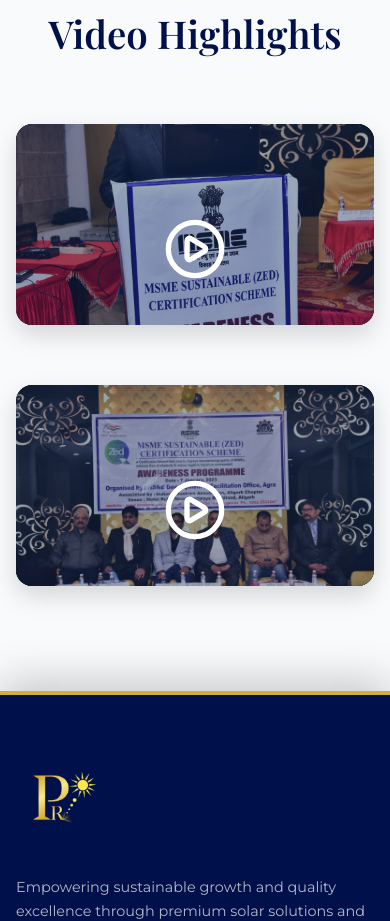
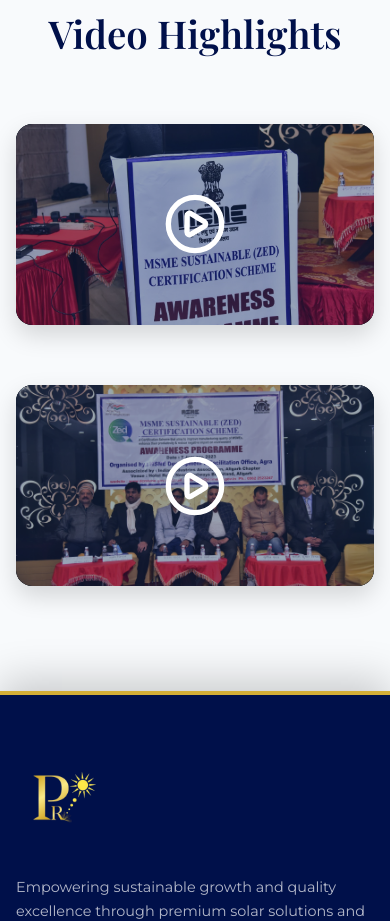
Before and after one commit to Navabharath-Technologies/PR_Solars, a React (Create React App) app: page /#/gallery in a window 390 px wide. Shown: the part 6060-6981 px from the top of the page. Built offline with nearby package versions, Linux system fonts and the light colour scheme; a web font is replaced by a local one.

Commit message:
Remove minHeight on video facade to fix responsive aspect ratio on mobile

```diff
--- a/src/pages/Gallery.js
+++ b/src/pages/Gallery.js
@@ -146,8 +146,7 @@
                       backgroundColor: '#00244d',
                       borderRadius: '16px',
                       cursor: 'pointer',
-                      position: 'relative',
-                      minHeight: '250px'
+                      position: 'relative'
                     }}
                   >
                     <div style={{
```
